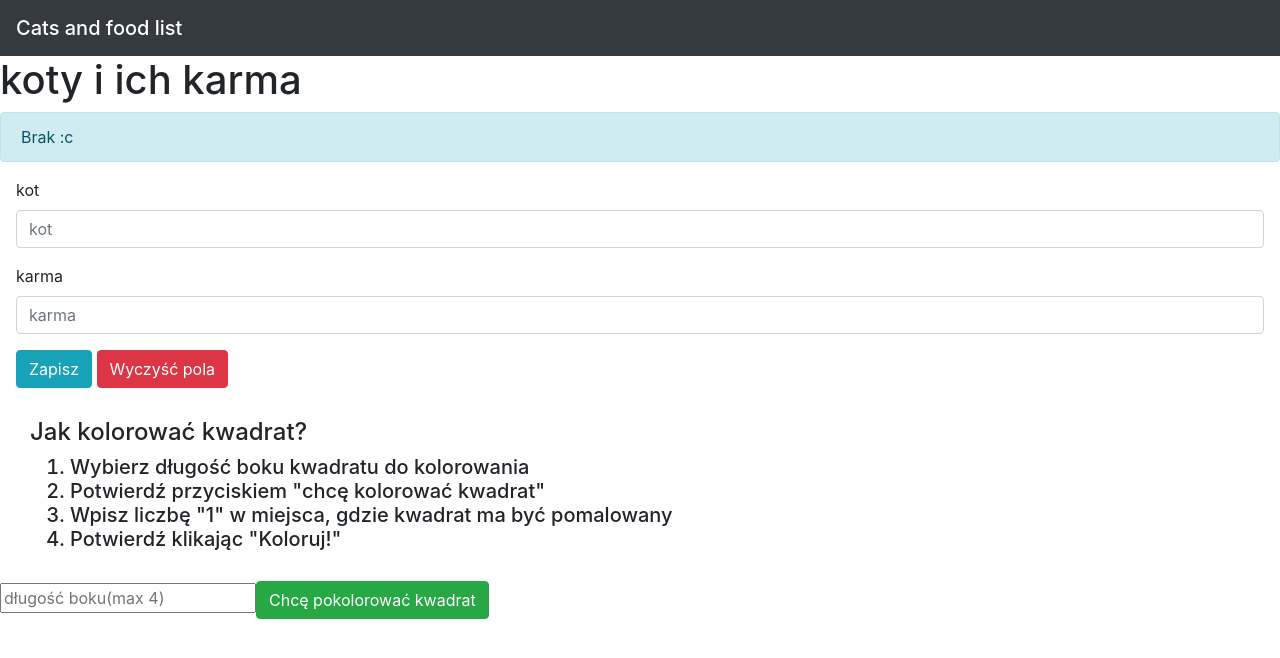
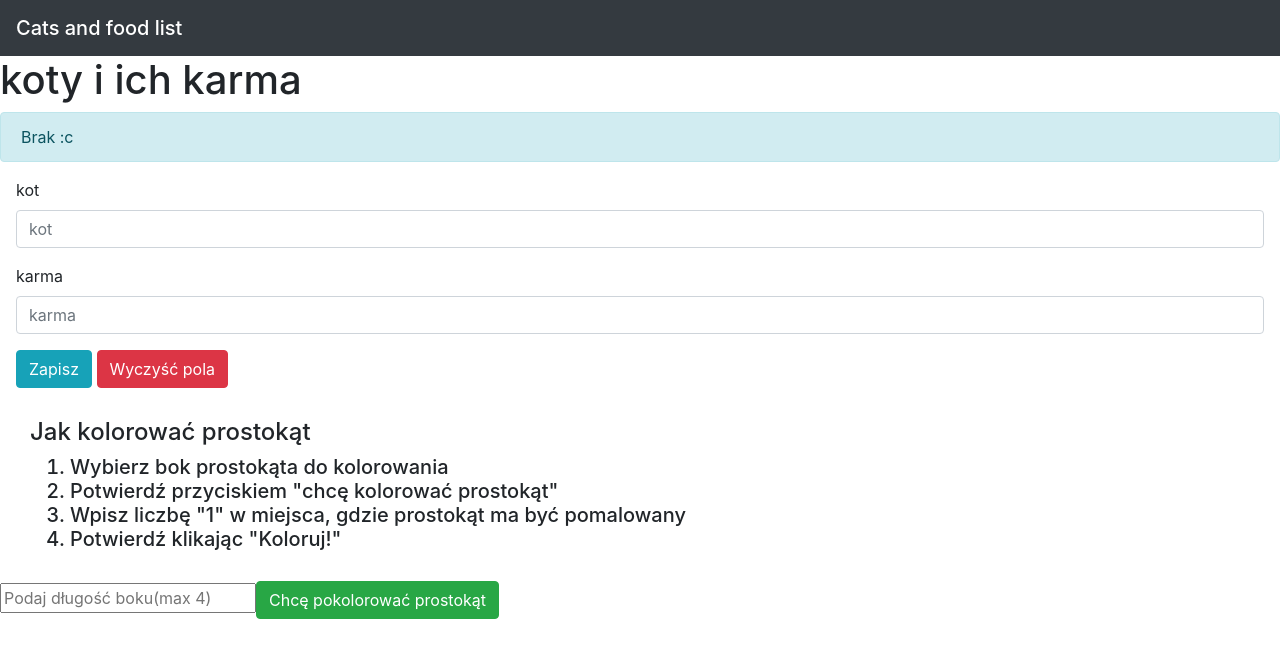
Before and after one commit to mie378/Prymus4, a Vue app: page / in a window 1280 px wide. Shown: the top 658 px of the page. Built offline with nearby package versions, Linux system fonts and the light colour scheme.

Commit message:
Add files via upload

```diff
--- a/src/kolor.vue
+++ b/src/kolor.vue
@@ -1,19 +1,19 @@
 <template>
 	<div>
 		<div class="margines">
-			<h4>Jak kolorować kwadrat?</h4>
+			<h4>Jak kolorować prostokąt</h4>
 			<h5><ol>
-			<li>Wybierz długość boku kwadratu do kolorowania</li>
-			<li>Potwierdź przyciskiem "chcę kolorować kwadrat"</li>
-			<li>Wpisz liczbę "1" w miejsca, gdzie kwadrat ma być pomalowany</li>
+			<li>Wybierz bok prostokąta do kolorowania</li>
+			<li>Potwierdź przyciskiem "chcę kolorować prostokąt"</li>
+			<li>Wpisz liczbę "1" w miejsca, gdzie prostokąt ma być pomalowany</li>
 			<li>Potwierdź klikając "Koloruj!"</li></ol></h5>
 		</div>
 
 
 
 		<div v-if="sqrs==false">
-			<input type="text" v-model="num" placeholder="długość boku(max 4)">
-			<button v-on:click="squares()" class="btn btn-success">Chcę pokolorować kwadrat</button>
+			<input type="text" v-model="num" placeholder="Podaj długość boku(max 4)">
+			<button v-on:click="squares()" class="btn btn-success">Chcę pokolorować prostokąt</button>
 		</div>
 		<div v-if="sqrsrd==false">
 			<div v-for="ind in indexes" v-bind:key="ind">
```
